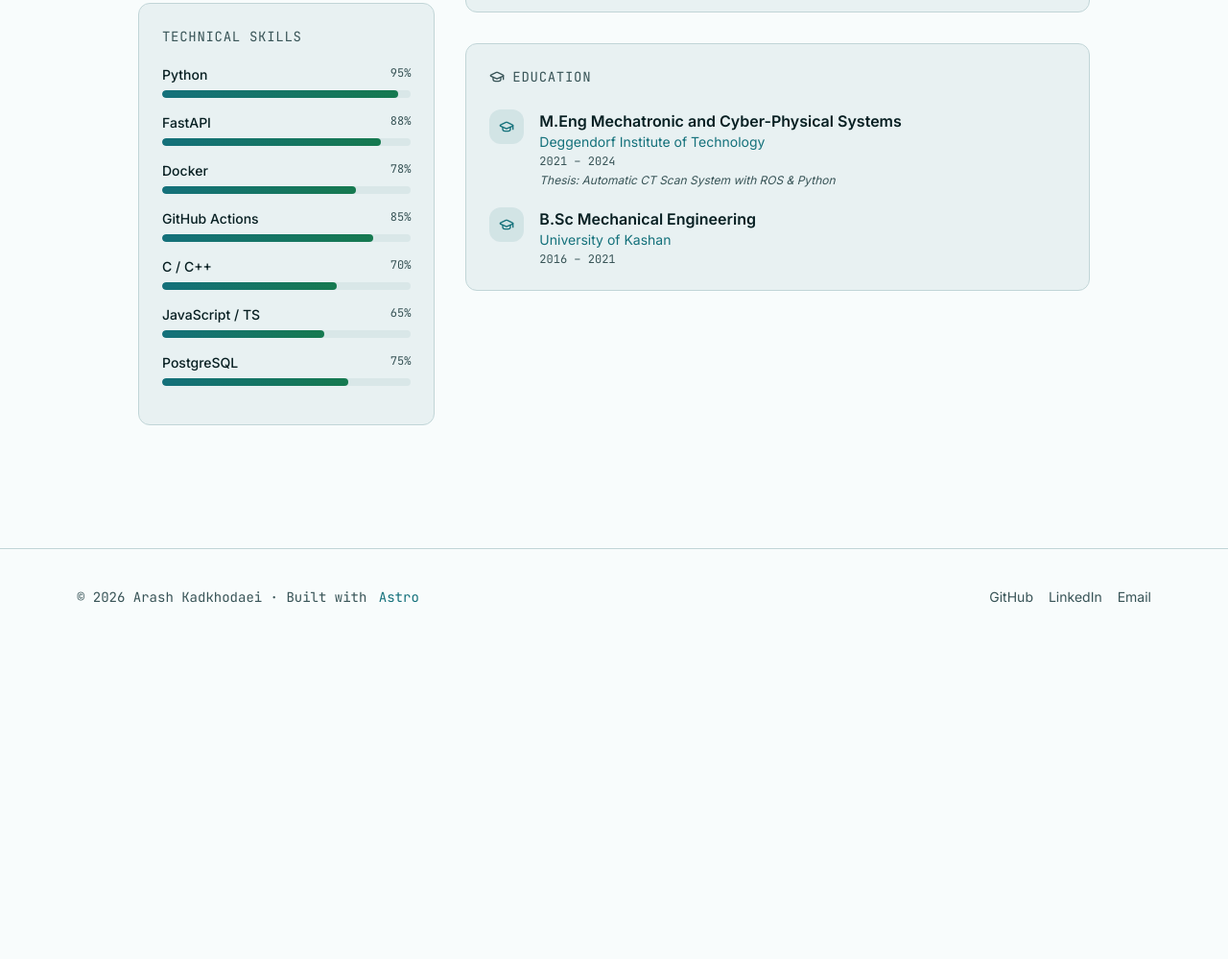
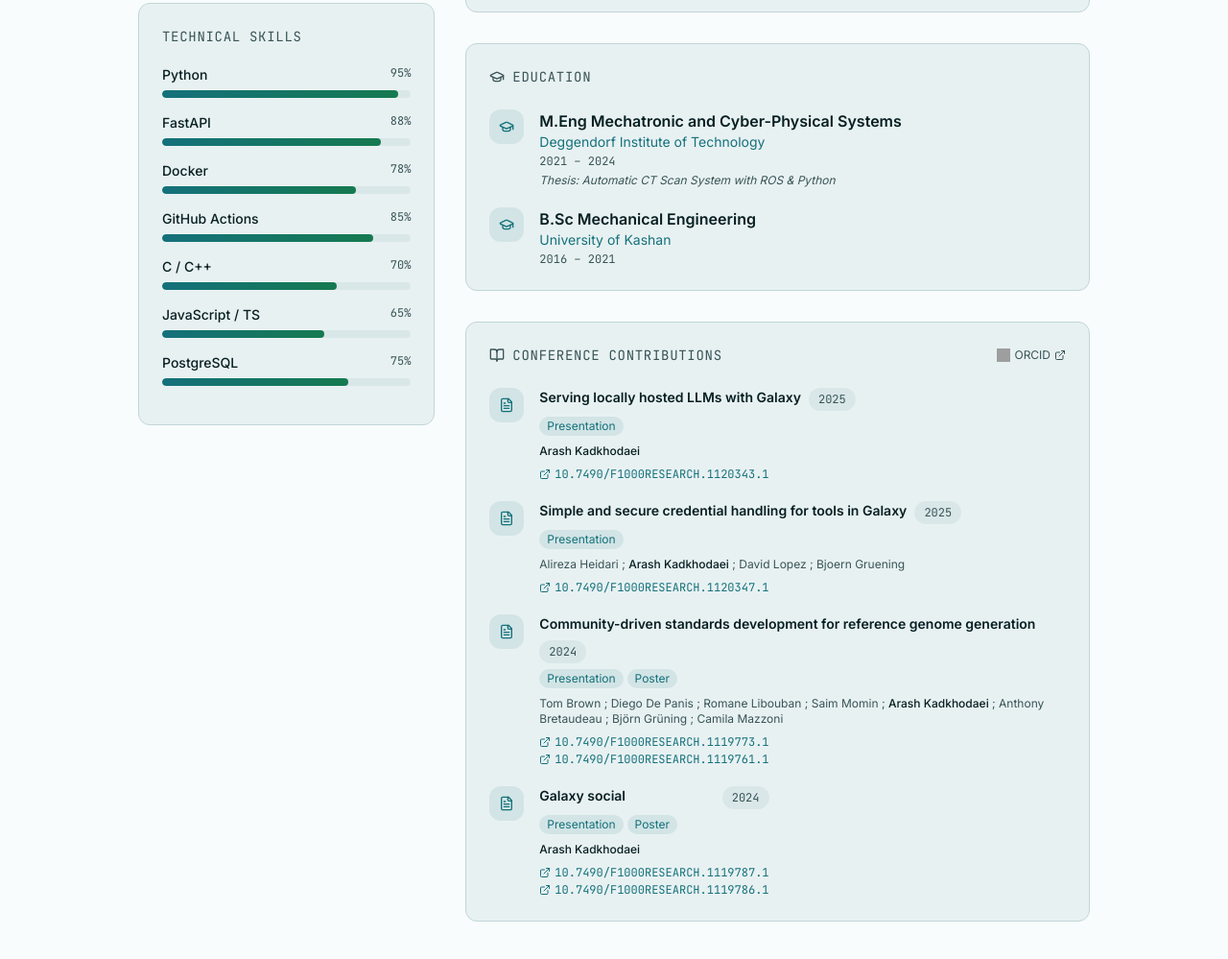
Before and after one commit to arash77/arash77.github.io, an Astro site: page /resume in a window 1280 px wide. Shown: the part 801-1800 px from the top of the page at 96% size. Before the commit the page ends 1473 px from the top, so only its background shows below. Built offline with nearby package versions, Linux system fonts and the light colour scheme; Astro itself is replaced by a stand-in of ours; grey boxes are pictures that could not be loaded.

Commit message:
feat: add conference contributions section to resume

```diff
--- a/src/pages/resume.astro
+++ b/src/pages/resume.astro
@@ -1,7 +1,7 @@
 ---
 import Layout from '../layouts/Layout.astro';
 import { SkillBar, LanguageRing } from '../components/ResumeAnimations';
-import { Download, MapPin, Mail, Briefcase, GraduationCap } from 'lucide-react';
+import { Download, MapPin, Mail, Briefcase, GraduationCap, BookOpen, FileText, ExternalLink } from 'lucide-react';
 import { IconGithub, IconLinkedin } from '../components/BrandIcons';
 ---
 
@@ -191,6 +191,106 @@ import { IconGithub, IconLinkedin } from '../components/BrandIcons';
             </div>
           </section>
 
+          <!-- Conference Contributions -->
+          <section class="rounded-xl border border-border bg-card p-6" style="opacity: 0; animation: fade-up 0.6s ease forwards 0.5s;">
+            <h2 class="text-sm font-mono text-muted-foreground uppercase tracking-wider mb-6 flex items-center justify-between gap-2">
+              <span class="flex items-center gap-2">
+                <BookOpen className="h-4 w-4" />
+                Conference Contributions
+              </span>
+              <a
+                href="https://orcid.org/0009-0006-2228-8123"
+                target="_blank"
+                rel="noopener noreferrer"
+                class="flex items-center gap-1 text-xs text-muted-foreground hover:text-primary transition-colors font-sans normal-case tracking-normal"
+              >
+                <img src="https://orcid.org/assets/vectors/orcid.logo.icon.svg" alt="ORCID" class="h-3.5 w-3.5" />
+                ORCID
+                <ExternalLink className="h-3 w-3" />
+              </a>
+            </h2>
+            <div class="space-y-5">
+              {[
+                {
+                  title: 'Serving locally hosted LLMs with Galaxy',
+                  year: '2025',
+                  types: ['Presentation'],
+                  dois: [
+                    { label: '10.7490/F1000RESEARCH.1120343.1', href: 'https://doi.org/10.7490/f1000research.1120343.1' },
+                  ],
+                  contributors: ['Arash Kadkhodaei'],
+                },
+                {
+                  title: 'Simple and secure credential handling for tools in Galaxy',
+                  year: '2025',
+                  types: ['Presentation'],
+                  dois: [
+                    { label: '10.7490/F1000RESEARCH.1120347.1', href: 'https://doi.org/10.7490/f1000research.1120347.1' },
+                  ],
+                  contributors: ['Alireza Heidari', 'Arash Kadkhodaei', 'David Lopez', 'Bjoern Gruening'],
+                },
+                {
+                  title: 'Community-driven standards development for reference genome generation',
+                  year: '2024',
+                  types: ['Presentation', 'Poster'],
+                  dois: [
+                    { label: '10.7490/F1000RESEARCH.1119773.1', href: 'https://doi.org/10.7490/f1000research.1119773.1' },
+                    { label: '10.7490/F1000RESEARCH.1119761.1', href: 'https://doi.org/10.7490/f1000research.1119761.1' },
+                  ],
+                  contributors: ['Tom Brown', 'Diego De Panis', 'Romane Libouban', 'Saim Momin', 'Arash Kadkhodaei', 'Anthony Bretaudeau', 'Björn Grüning', 'Camila Mazzoni'],
+                },
+                {
+                  title: 'Galaxy social',
+                  year: '2024',
+                  types: ['Presentation', 'Poster'],
+                  dois: [
+                    { label: '10.7490/F1000RESEARCH.1119787.1', href: 'https://doi.org/10.7490/f1000research.1119787.1' },
+                    { label: '10.7490/F1000RESEARCH.1119786.1', href: 'https://doi.org/10.7490/f1000research.1119786.1' },
+                  ],
+                  contributors: ['Arash Kadkhodaei'],
+                },
+              ].map((pub) => (
+                <div class="flex gap-4">
+                  <div class="p-2.5 rounded-lg bg-primary/10 h-fit shrink-0">
+                    <FileText className="h-4 w-4 text-primary" />
+                  </div>
+                  <div class="min-w-0">
+                    <div class="flex flex-wrap items-start justify-between gap-2 mb-1.5">
+                      <p class="font-semibold text-sm leading-snug">{pub.title}</p>
+                      <span class="text-xs font-mono text-muted-foreground bg-muted rounded-full px-2.5 py-1 whitespace-nowrap shrink-0">{pub.year}</span>
+                    </div>
+                    <div class="flex flex-wrap gap-1 mb-2">
+                      {pub.types.map((t) => (
+                        <span class="text-xs bg-primary/10 text-primary rounded-full px-2 py-0.5">{t}</span>
+                      ))}
+                    </div>
+                    <p class="text-xs text-muted-foreground mb-2">
+                      {pub.contributors.map((c, i) => (
+                        <>
+                          {i > 0 && <span>; </span>}
+                          <span class={c === 'Arash Kadkhodaei' ? 'font-medium text-foreground' : ''}>{c}</span>
+                        </>
+                      ))}
+                    </p>
+                    <div class="flex flex-col gap-0.5">
+                      {pub.dois.map((doi) => (
+                        <a
+                          href={doi.href}
+                          target="_blank"
+                          rel="noopener noreferrer"
+                          class="inline-flex items-center gap-1 text-xs text-primary hover:underline font-mono break-all"
+                        >
+                          <ExternalLink className="h-3 w-3 shrink-0" />
+                          {doi.label}
+                        </a>
+                      ))}
+                    </div>
+                  </div>
+                </div>
+              ))}
+            </div>
+          </section>
+
         </div>
       </div>
     </div>
```
